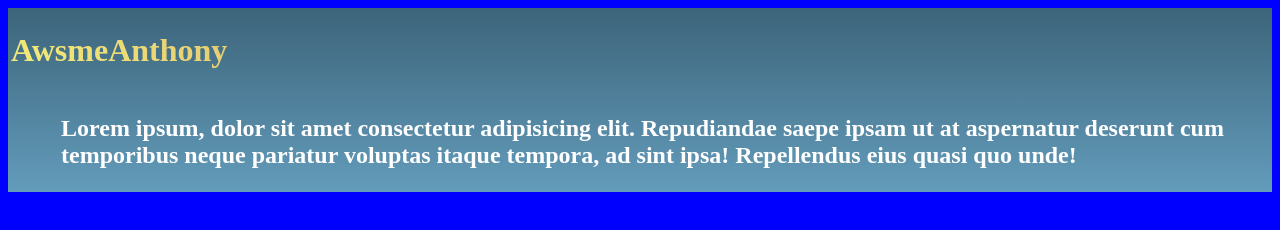
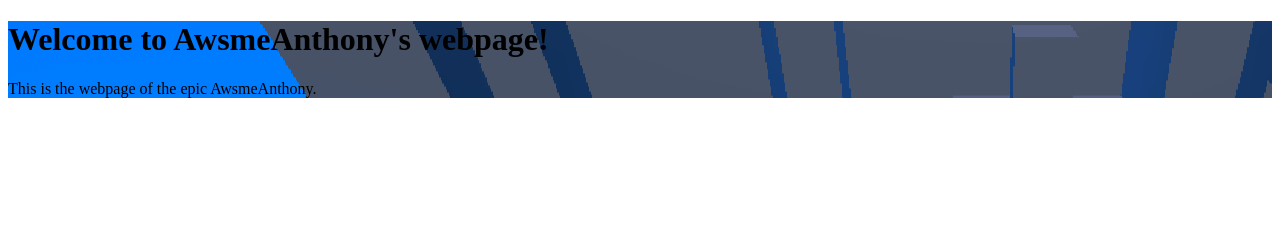
Before and after one commit to AwsmeAnthony/AwsmeAnthony.github.io, a website: page pages/new_page.html in a window 1280 px wide. Drawn offline with Linux system fonts and the light colour scheme.

Commit message:
Add screenshot and update pages/styles
Add screenshot asset and update HTML/CSS to use it as a background and simplify page markup. new_page.html content was replaced with a simpler top_body section (previous header/topBody markup removed). new_stylesheet.css was updated to set .top_body background-image to the added screenshot and to simplify/adjust the .bg gradient. rainbet.html was cleaned up to use proper body/h1/p tags for the April fools content.

```diff
--- a/pages/new_page.html
+++ b/pages/new_page.html
@@ -13,21 +13,14 @@
 </head>
 
 
-<body class="bg">
 
-    <div class="headerBg">
-        <table>
-            <td>
-                <h1 class="header">AwsmeAnthony</h1>
-            </td>
-            <tr>
-                <td>
-                    <h2 class="topBody">Lorem ipsum, dolor sit amet consectetur adipisicing elit. Repudiandae saepe ipsam ut at aspernatur deserunt cum temporibus neque pariatur voluptas itaque tempora, ad sint ipsa! Repellendus eius quasi quo unde!</h1>
-                </td>
-            </tr>
-        </table>
+</body class="bg">
+
+    <div class="top_body">
+        <h1>Welcome to AwsmeAnthony's webpage!</h1>
+        <p>This is the webpage of the epic AwsmeAnthony.</p>
     </div>
 
-</body>
+
 
 </html>
--- a/pages/new_stylesheet.css
+++ b/pages/new_stylesheet.css
@@ -1,32 +1,12 @@
-.bg {
-    background-color: blue;
+
+.top_body{
+    background-image: url("Screenshot 2025-08-26 151812.png");
+
 }
 
-.header {
-    background-color: #f3ec78;
-    background-image: linear-gradient(45deg, #f3ec78, #af4261);
-    background-size: 100%;
-    -webkit-background-clip: text;
-    -moz-background-clip: text;
-    -webkit-text-fill-color: transparent;
-    -moz-text-fill-color: transparent;
-    /* font-size: 72px;
-    padding-left: 50px;
-    padding-bottom: 0%;
-    width: 50%;
-    font-size: 100px */
+.bg {
+    background: linear-gradient(to right,
+            #639cbb 15%,
+            #3c647a 15% 85%,
+            #639cbb 85% 100%);
 }
-
-.topBody {
-    color: rgb(255, 255, 255);
-    padding-left: 50px;
-}
-
-.headerBg {
-    position: relative;
-    color: rgb(255, 255, 255);
-
-    background: linear-gradient(to top,
-            #639cbb 0%,
-            #3c647a 100%);
-}
```
Also changed, not shown: pages/rainbet.html (+13 -2 lines), pages/Screenshot 2025-08-26 151812.png (added).
